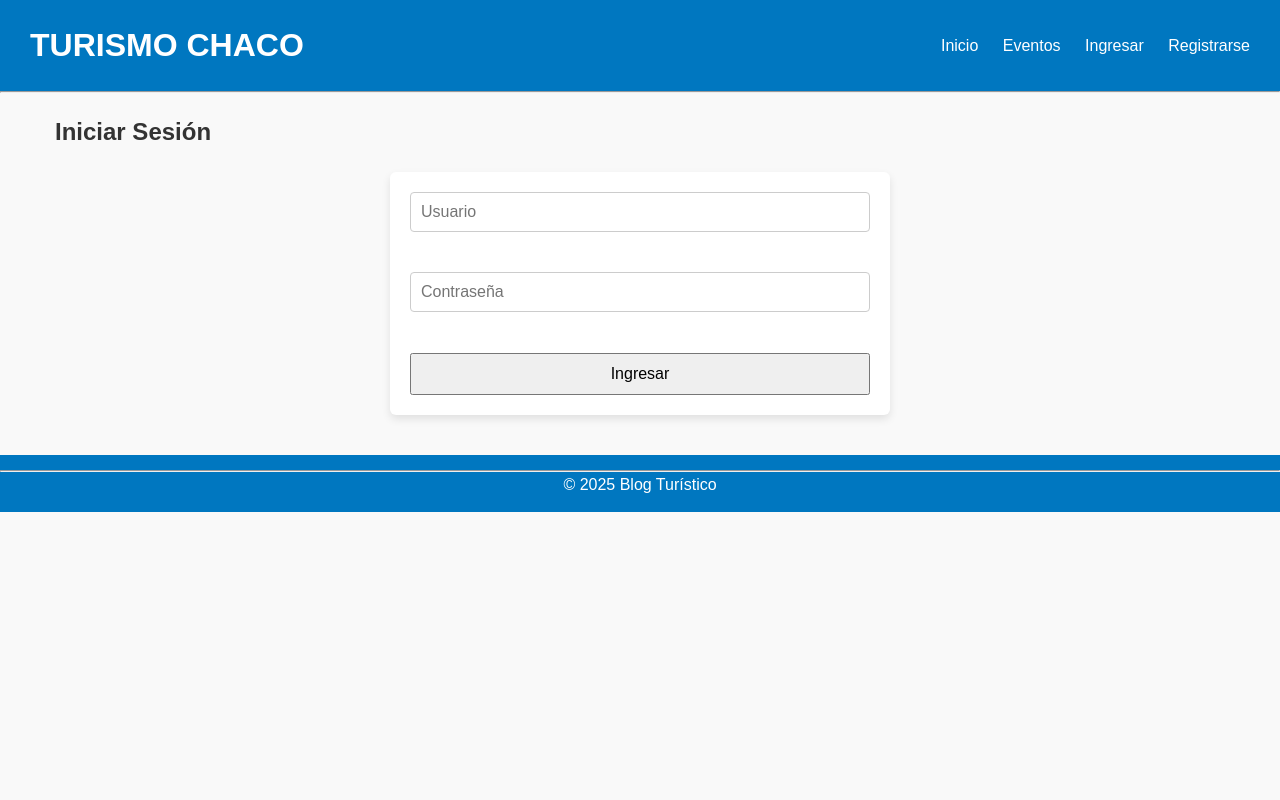
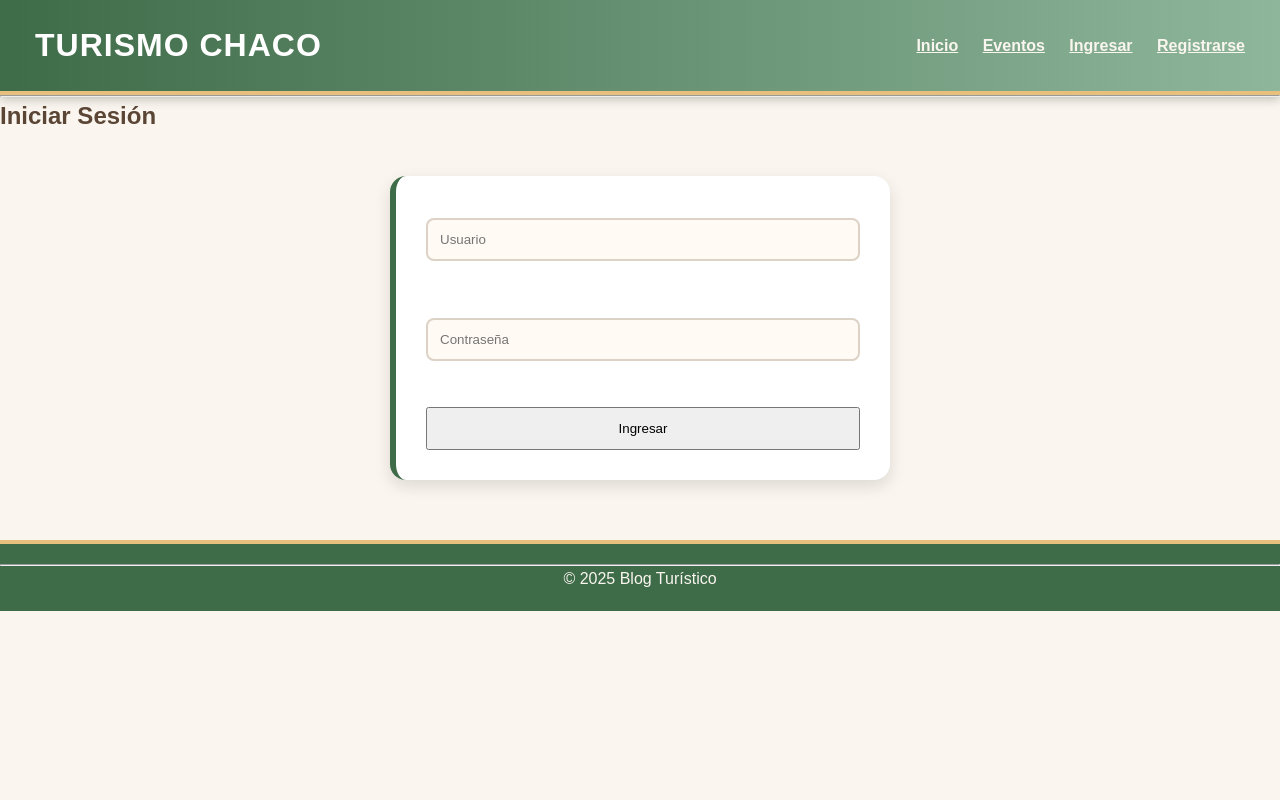
Before and after one commit to ELMarkez/ptoyecto-final, a Django app: page /login/ in a window 1280 px wide. Run offline with Django 5.2, Linux system fonts and the light colour scheme.

Commit message:
Lourdes style.css
Propuesta de nuevos colores, tipografia y formato

```diff
--- a/Turismo/blog/static/style.css
+++ b/Turismo/blog/static/style.css
@@ -1,125 +1,179 @@
+/* =====================================
+   RESET GENERAL
+   ===================================== */
 * {
   margin: 0;
   padding: 0;
   box-sizing: border-box;
 }
-html {
-  font-size: 100%;
-}
+
 body {
   font-family: "Arial", sans-serif;
+  background-color: #FAF6EF; /* crema natural */
+  color: #5B4636; /* marrón natural suave */
   line-height: 1.6;
-  background-color: #f9f9f9;
-  color: #333;
-}
-a {
-  color: #0077c0;
-  text-decoration: none;
-}
-a:hover {
-  text-decoration: underline;
 }
 
-/* Header / Navbar */
+/* =====================================
+   PALETA (Variables)
+   ===================================== */
+:root {
+  --verde-bosque: #3E6B48;
+  --verde-suave: #8EB69B;
+  --amarillo-arena: #E8C07D;
+  --tierra: #5B4636;
+  --crema: #FAF6EF;
+  --blanco: #ffffff;
+}
+
+/* =====================================
+   HEADER / NAVBAR
+   ===================================== */
 header {
-  background-color: #0077c0;
-  color: #fff;
-  padding: 20px 30px;
+  background: linear-gradient(90deg, var(--verde-bosque), var(--verde-suave));
+  padding: 20px 35px;
+  color: var(--blanco);
   display: flex;
   justify-content: space-between;
   align-items: center;
+  border-bottom: 4px solid var(--amarillo-arena);
+  box-shadow: 0 4px 10px rgba(0,0,0,0.25);
 }
+
 header h1 {
   font-size: 2rem;
-}
-nav a {
-  margin-left: 20px;
-  font-size: 1rem;
-  color: #fff;
-}
-nav a:hover {
-  color: #ffd700;
+  font-weight: bold;
+  letter-spacing: 1px;
 }
 
-/* Contenedor principal */
-main {
-  max-width: 1200px;
-  margin: 20px auto;
-  padding: 0 15px;
+nav a {
+  color: var(--crema);
+  margin-left: 20px;
+  font-weight: bold;
+  transition: 0.3s ease;
 }
 
-/* Tarjetas / listados de eventos */
+nav a:hover {
+  color: var(--amarillo-arena);
+}
+
+/* =====================================
+   TARJETAS DE EVENTOS
+   ===================================== */
 .event-card {
-  background-color: #fff;
-  border-radius: 8px;
-  box-shadow: 0 4px 8px rgba(0,0,0,0.1);
-  margin-bottom: 20px;
+  background-color: var(--blanco);
+  border-radius: 16px;
+  margin-bottom: 30px;
   overflow: hidden;
+  border: 2px solid #eee2d5;
+  box-shadow: 0 5px 15px rgba(0,0,0,0.12);
+  transition: 0.3s ease;
 }
+
+.event-card:hover {
+  transform: translateY(-6px);
+  box-shadow: 0 8px 20px rgba(0,0,0,0.18);
+  border-color: var(--verde-suave);
+}
+
 .event-card img {
   width: 100%;
-  height: auto;
-  display: block;
-}
-.event-card .card-content {
-  padding: 15px;
-}
-.event-card .card-content h3 {
-  margin-bottom: 10px;
-  color: #0077c0;
-}
-.event-card .card-content p {
-  margin-bottom: 10px;
+  height: 240px;
+  object-fit: cover;
 }
 
-/* Botones */
+.card-content {
+  padding: 20px;
+}
+
+.card-content h3 {
+  font-size: 1.6rem;
+  color: var(--verde-bosque);
+  margin-bottom: 10px;
+  font-weight: bold;
+}
+
+.card-content p {
+  color: var(--tierra);
+}
+
+/* =====================================
+   BOTONES
+   ===================================== */
+
 .btn {
   display: inline-block;
-  background-color: #25b1cc;
-  color: #fff;
-  padding: 10px 20px;
+  padding: 12px 26px;
+  border-radius: 30px;
+  font-weight: bold;
+  cursor: pointer;
   border: none;
-  border-radius: 4px;
-  cursor: pointer;
-  font-size: 1rem;
-}
-.btn:hover {
-  background-color: #1a92a3;
+  transition: 0.2s;
 }
 
-/* Formulario (login / registro / crear evento) */
+.btn-verde {
+  background-color: var(--verde-bosque);
+  color: var(--blanco);
+}
+
+.btn-verde:hover {
+  background-color: #2f5738;
+}
+
+.btn-arena {
+  background-color: var(--amarillo-arena);
+  color: var(--tierra);
+}
+
+.btn-arena:hover {
+  background-color: #d3aa6f;
+}
+
+/* =====================================
+   FORMULARIOS
+   ===================================== */
 form {
-  background-color: #fff;
-  padding: 20px;
-  border-radius: 6px;
-  box-shadow: 0 4px 8px rgba(0,0,0,0.1);
+  background-color: var(--blanco);
+  padding: 30px;
+  border-radius: 16px;
   max-width: 500px;
-  margin: 20px auto;
+  margin: 40px auto;
+  box-shadow: 0 6px 16px rgba(0,0,0,0.12);
+  border-left: 6px solid var(--verde-bosque);
 }
-form input[type="text"],
-form input[type="password"],
-form input[type="email"],
-form input[type="date"],
-form textarea,
-form input[type="file"] {
+
+form input,
+form textarea {
   width: 100%;
-  padding: 10px;
-  margin-bottom: 15px;
-  border: 1px solid #ccc;
-  border-radius: 4px;
-  font-size: 1rem;
+  padding: 12px;
+  margin-top: 12px;
+  margin-bottom: 20px;
+  border-radius: 8px;
+  border: 2px solid #dcd2c6;
+  background-color: #fffaf4;
+  transition: 0.3s;
 }
+
+form input:focus,
+form textarea:focus {
+  border-color: var(--verde-suave);
+  outline: none;
+  background-color: #ffffff;
+}
+
 form button {
   width: 100%;
-  padding: 10px;
-  font-size: 1rem;
+  padding: 12px;
 }
 
-/* Pie de página */
+/* =====================================
+   FOOTER
+   ===================================== */
 footer {
-  background-color: #0077c0;
-  color: #fff;
+  background-color: var(--verde-bosque);
+  color: var(--crema);
   text-align: center;
-  padding: 15px 0;
-  margin-top: 40px;
+  padding: 20px 0;
+  border-top: 4px solid var(--amarillo-arena);
+  margin-top: 60px;
 }
```
